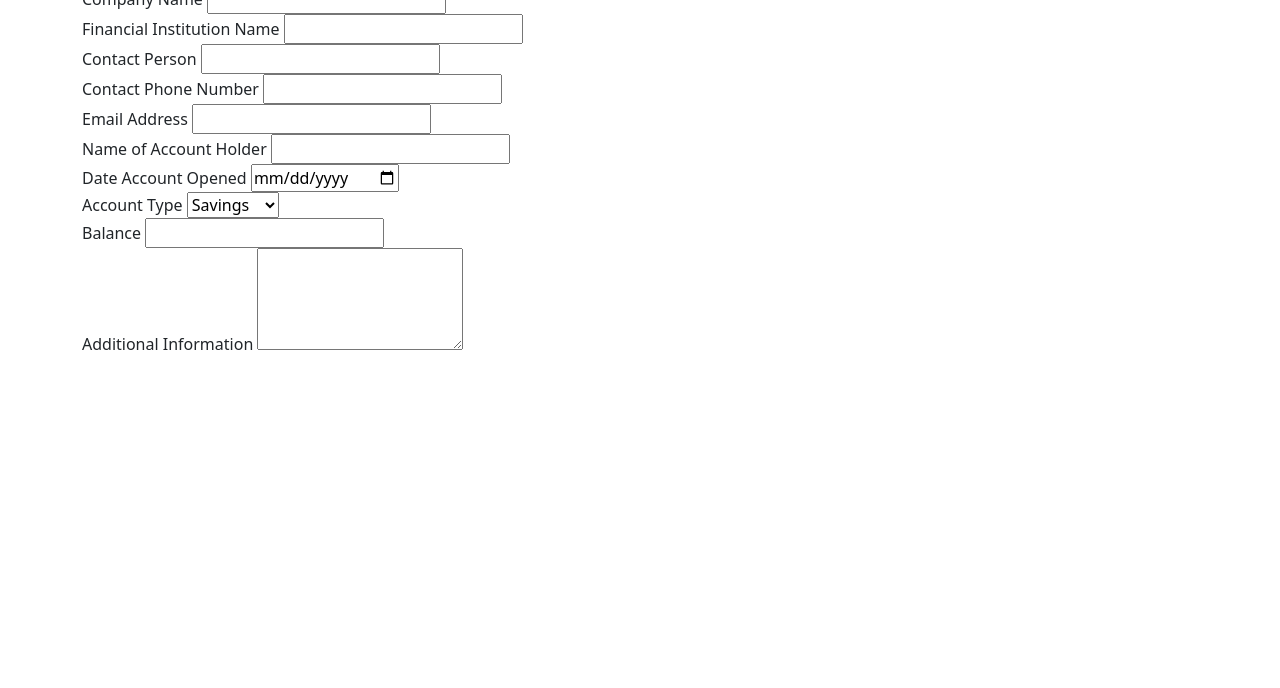
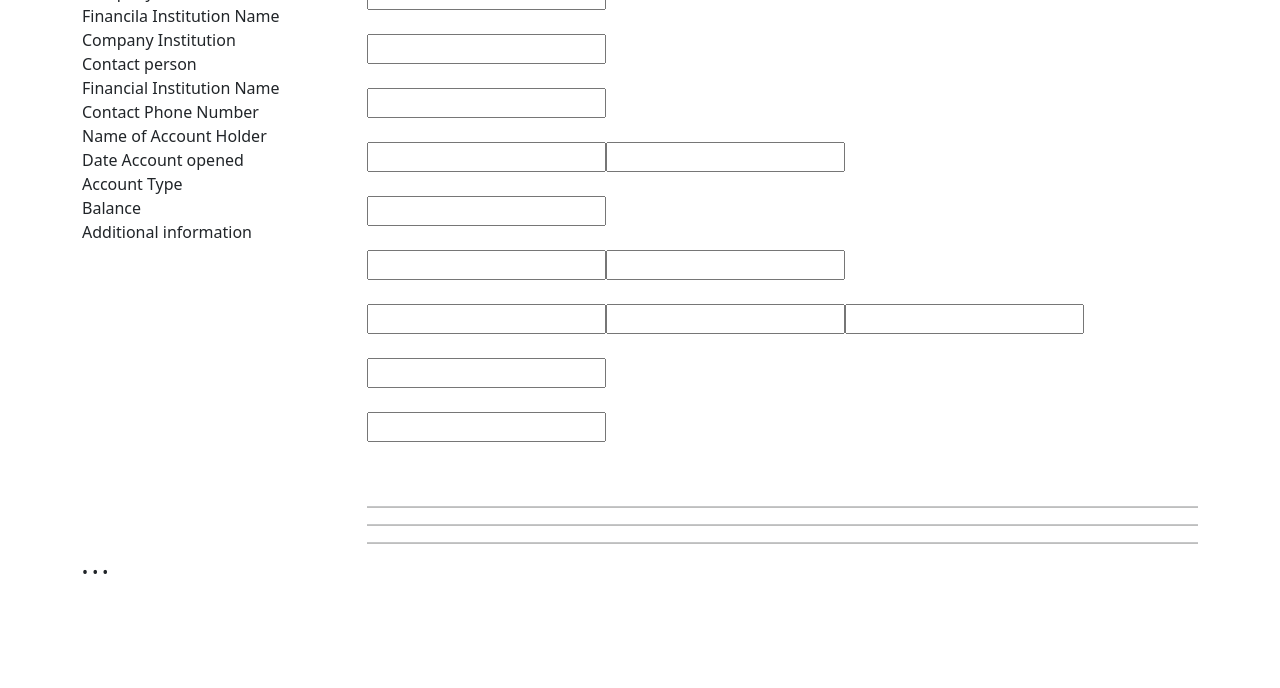
Before and after one commit to bharathvenkatesan467/loginform, a plain HTML site: page index.html in a window 1280 px wide. Shown: the part 112-800 px from the top of the page. Drawn offline with nearby package versions, Linux system fonts and the light colour scheme.

Commit message:
Update index.html

```diff
--- a/index.html
+++ b/index.html
@@ -14,66 +14,48 @@
         <div class="container">
             <div class="row">
                 <div class="col">
-                    <div class="form-header">
-                        <div class="d1">
-                            <h2>Bank Rating Form</h2>
-                        </div>
-                        <div class="d2">
-                            <img src="image/logo.png" alt="Great Bank Logo" width="50px" height="50px">
-                        </div>
+                    <header class="head">
+                      <div class="d1">
+                        <h3>Bank Rating Form</h3>
+                      </div>
+                      <div class="d2">
+                        <img src="image/logo.png" width="50px" height="50px">
+                      </div>
+                    </header>
+                    <div class="row">
+                      <div class="col-3">
+                        <form>
+                          <label>Company Name</label><br>
+                          <label>Financila Institution Name</label><br>
+                          <label>Company Institution<br>Contact person</label><br>
+                          <label>Financial Institution Name</label><br>
+                          <label>Contact Phone Number</label><br>
+                          <label>Name of Account Holder</label><br>
+                          <label>Date Account opened</label><br>
+                          <label>Account Type</label><br>
+                          <label>Balance</label><br>
+                        </form>
+                        <label class="a1">Additional information</label>
+                      </div>
+                      <div class="col-9">
+                        <form>
+                          <input type="text"><br><br>
+                          <input type="text"><br><br>
+                          <input type="text"><br><br>
+                          <input type="text" class="i2"><input class="i22"><br><br>
+                          <input type="text"><br><br>
+                          <input type="text" class="i2"><input class="i22"><br><br>
+                          <input type="text" class="i1"><input class="i11"><input class="i11"><br><br>
+                          <input type="text"><br><br>
+                          <input type="text"><br><br><br>
+
+                        </form>
+                        <hr width="100%" color="black" size="4" class="gm">
+                        <hr width="100%" color="black" size="4" class="gm">
+                        <hr width="100%" color="black" size="4" class="gm">
+                      </div>
                     </div>
-                    <form>
-                        <div class="form2">
-                          <label for="company-name">Company Name</label>
-                          <input type="text" id="company-name" required>
-                        </div>
-                        <div class="form2">
-                          <label for="financial-institution">Financial Institution Name</label>
-                          <input type="text" id="financial-institution" required>
-                        </div>
-                        <div class="form2">
-                          <label for="contact-person">Contact Person</label>
-                          <input type="text" id="contact-person" required>
-                        </div>
-                        <div class="form2">
-                          <label for="contact-phone">Contact Phone Number</label>
-                          <input type="text" id="contact-phone" required>
-                        </div>
-                        <div class="form2">
-                          <label for="email">Email Address</label>
-                          <input type="email" id="email" required>
-                        </div>
-                        <div class="form2">
-                          <label for="account-holder">Name of Account Holder</label>
-                          <input type="text" id="account-holder" required>
-                        </div>
-                        <div class="form2">
-                          <label for="date-opened">Date Account Opened</label>
-                          <input type="date" id="date-opened" required>
-                        </div>
-                        <div class="form2">
-                          <label for="account-type">Account Type</label>
-                          <select id="account-type" required>
-                            <option value="savings">Savings</option>
-                            <option value="checking">Checking</option>
-                            <option value="business">Business</option>
-                          </select>
-                        </div>
-                        <div class="form2">
-                          <label for="balance">Balance</label>
-                          <input type="text" id="balance" required>
-                        </div>
-                        <div class="form1">
-                          <label for="additional-info">Additional Information</label>
-                          <textarea id="additional-info" rows="4"></textarea>
-                        </div>
-                        <div class="progress-dots">
-                          <span></span>
-                          <span></span>
-                          <span></span>
-                        </div>
-                      </form>
-                    </div>
+                    <p>&#8226; &#8226; &#8226;</p>
                 </div>
             </div>
         </div>
```
